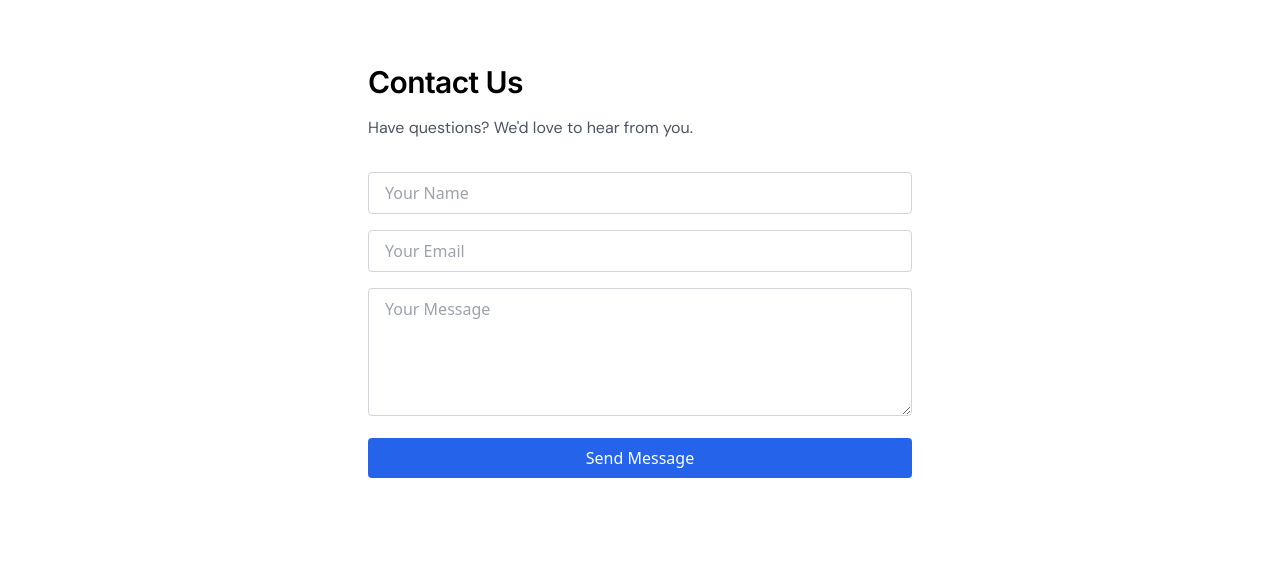
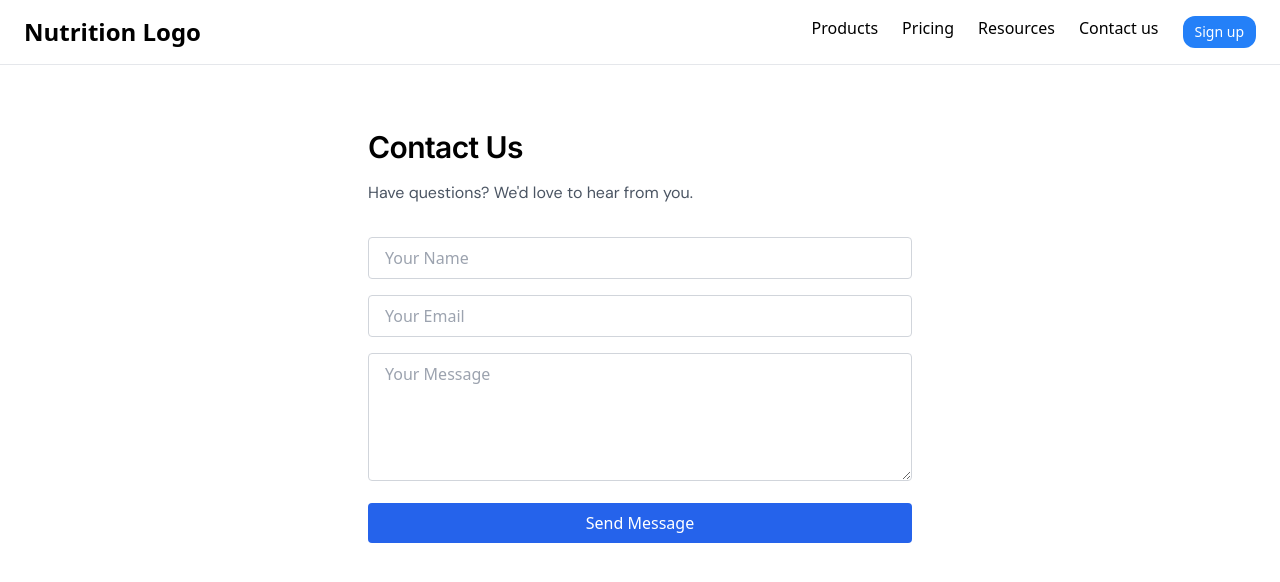
Before and after one commit to nikhilchikkam/im-project, a React (Vite) app in the folder frontend/: page /contact in a window 1280 px wide. Shown: the top 582 px of the page. Built offline with nearby package versions, Linux system fonts and the light colour scheme.

Commit message:
Navigation fixes for navbars; Navbar updates to info pages

```diff
--- a/frontend/src/components/navigation/NavbarAfter.tsx
+++ b/frontend/src/components/navigation/NavbarAfter.tsx
@@ -5,7 +5,12 @@ const NavbarAfter = () => {
   const navigate = useNavigate();
   return (
     <header className="w-full px-6 py-4 flex items-center justify-between border-b border-neutral-200">
-      <div className="text-2xl font-bold">Nutrition Logo</div>
+      <div
+        className="text-2xl font-bold cursor-pointer hover:text-blue-600 transition-colors"
+        onClick={() => navigate('/')}
+      >
+        Nutrition Logo
+      </div>
       <div className="flex items-center gap-10">
         <button onClick={() => navigate('/wishlist')} className="focus:outline-none">
           <Heart className="w-8 h-8" />
--- a/frontend/src/components/navigation/NavbarBefore.tsx
+++ b/frontend/src/components/navigation/NavbarBefore.tsx
@@ -1,10 +1,17 @@
-import { Link } from 'react-router-dom';
+import { Link, useNavigate } from 'react-router-dom';
 import { Button } from '../ui/Button';
 
 const NavbarBefore = () => {
+  const navigate = useNavigate();
+
   return (
     <header className="w-full px-6 py-4 flex justify-between items-center border-b">
-      <div className="text-xl font-bold">Nutrition Logo</div>
+      <div
+        className="text-2xl font-bold cursor-pointer hover:text-blue-600 transition-colors"
+        onClick={() => navigate('/')}
+      >
+        Nutrition Logo
+      </div>
       <nav className="flex gap-6 text-base font-medium">
         <Link to="/products">Products</Link>
         <Link to="/pricing">Pricing</Link>
--- a/frontend/src/index.css
+++ b/frontend/src/index.css
@@ -3,6 +3,10 @@
 @tailwind utilities;
 
 @layer base {
+  html {
+    overflow-y: scrollbar-gutter stable;
+  }
+
   h1 { @apply text-h1 font-inter; }
   h2 { @apply text-h2 font-inter; }
   h3 { @apply text-h3 font-inter; }
--- a/frontend/src/pages/LandingPage.tsx
+++ b/frontend/src/pages/LandingPage.tsx
@@ -4,7 +4,7 @@ import { PricingSection } from '../features/pricing/PricingSection';
 
 const LandingPage = () => {
   return (
-    <div className="min-h-screen">
+    <div className="min-h-screen bg-white overflow-y-scrollbar-gutter-stable">
       <NavbarBefore />
       {/* Hero Section */}
       <section className="text-center px-6 py-16 max-w-3xl mx-auto">
--- a/frontend/src/pages/info/ContactPage.tsx
+++ b/frontend/src/pages/info/ContactPage.tsx
@@ -1,5 +1,9 @@
+import NavbarBefore from '../../components/navigation/NavbarBefore';
+
 const ContactPage = () => {
   return (
+    <div className="min-h-screen bg-white overflow-y-scrollbar-gutter-stable">
+      <NavbarBefore />
       <div className="max-w-xl mx-auto px-4 py-16">
         <h1 className="text-3xl font-bold mb-4">Contact Us</h1>
         <p className="text-gray-600 mb-8">Have questions? We'd love to hear from you.</p>
@@ -23,6 +27,7 @@ const ContactPage = () => {
           </button>
         </form>
       </div>
+    </div>
   );
 };
 
--- a/frontend/src/pages/info/PricingPage.tsx
+++ b/frontend/src/pages/info/PricingPage.tsx
@@ -3,7 +3,7 @@ import NavbarBefore from '../../components/navigation/NavbarBefore';
 
 const PricingPage = () => {
   return (
-    <div className="min-h-screen bg-white">
+    <div className="min-h-screen bg-white overflow-y-scrollbar-gutter-stable">
       <NavbarBefore />
       <PricingSection />
     </div>
--- a/frontend/src/pages/info/ResourcesPage.tsx
+++ b/frontend/src/pages/info/ResourcesPage.tsx
@@ -1,5 +1,9 @@
+import NavbarBefore from '../../components/navigation/NavbarBefore';
+
 const ResourcesPage = () => {
   return (
+    <div className="min-h-screen bg-white overflow-y-scrollbar-gutter-stable">
+      <NavbarBefore />
       <div className="max-w-6xl mx-auto px-4 py-16">
         <h1 className="text-3xl font-bold mb-4">Resources</h1>
         <p className="text-gray-600 mb-8">
@@ -12,6 +16,7 @@ const ResourcesPage = () => {
           <li>Supplier Collaboration Tips</li>
         </ul>
       </div>
+    </div>
   );
 };
 
```
Lines whose indentation alone changed are shown as unchanged.
